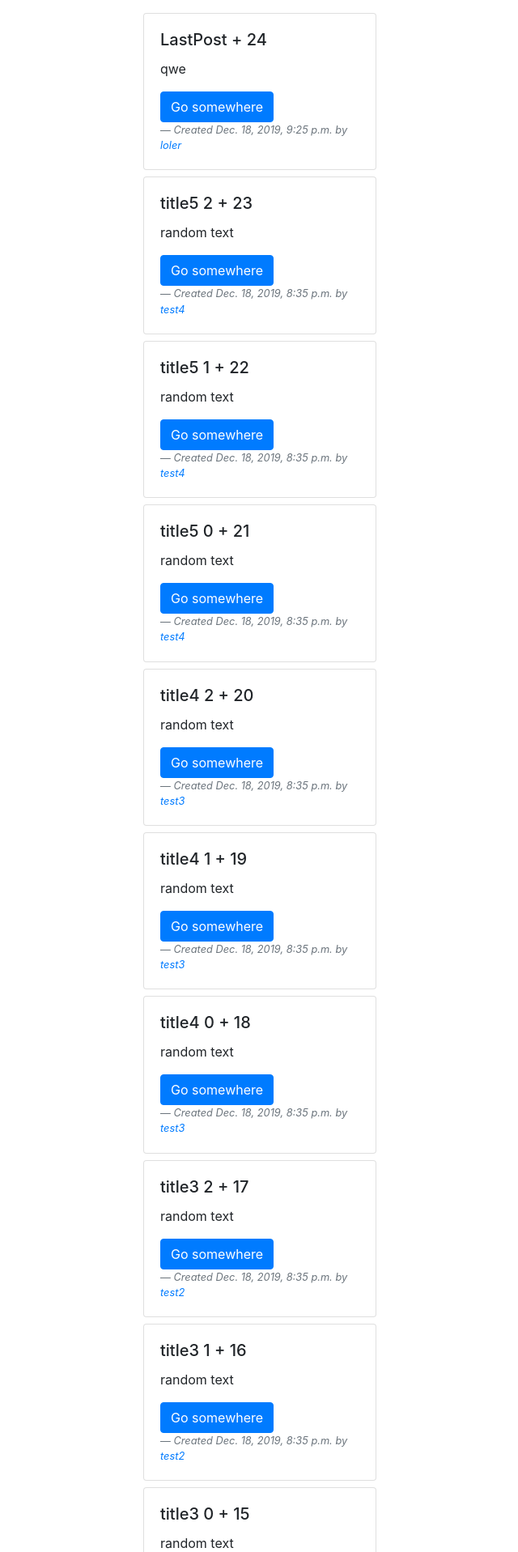
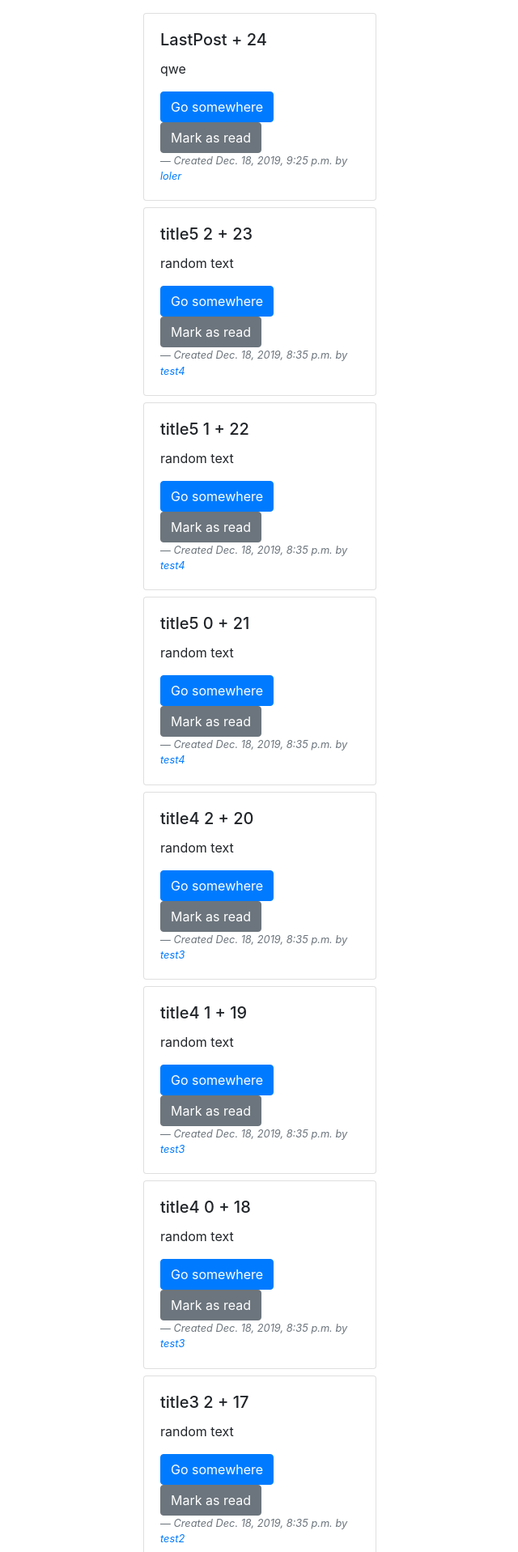
Before and after one commit to Markoni23/BlogDjango, a Django app: page / in a window 1280 px wide. Shown: the part 56-1973 px from the top of the page at 81% size, without its empty margins (193-833 px from the left). Run offline with Django 3.2, Linux system fonts and the light colour scheme; a user stored in the database is signed in; data comes from the database, SQL or seed files in the repository; both versions use the stored data as it was after the commit; some libraries are stand-ins or nearby versions.

Commit message:
adding readed action

```diff
--- a/Blog/posts/models.py
+++ b/Blog/posts/models.py
@@ -7,6 +7,9 @@ class Post(models.Model):
     created = models.DateTimeField(auto_now_add=True)
     author = models.ForeignKey(Account,
                                 on_delete=models.CASCADE)
+    readed_by = models.ManyToManyField(Account,
+                                related_name='readed_posts',
+                                blank = True)
 
     def __str__(self):
         return self.title
--- a/Blog/posts/urls.py
+++ b/Blog/posts/urls.py
@@ -4,6 +4,7 @@ from .views import *
 
 urlpatterns = [
     path('', PostsListView.as_view(), name='posts'),
-    path('post/<int:pk>', PostDetailView.as_view(), name='post-detail'),
+    path('post/<int:pk>', PostDetailView.as_view(), name='post_detail'),
+    path('post/readed/<int:pk>', mark_as_readed, name='post_readed'),
     path('create/', PostCreateView.as_view(), name='post_create'),
 ]
--- a/Blog/posts/views.py
+++ b/Blog/posts/views.py
@@ -1,9 +1,16 @@
-from django.shortcuts import render
+from django.shortcuts import render, redirect
 from .models import Post
 from accounts.models import Account
 from django.views.generic import ListView, DetailView
 from django.views.generic.edit import CreateView, UpdateView, DeleteView
 from django.contrib.auth.mixins import LoginRequiredMixin
+
+def mark_as_readed(request, pk):
+    user = request.user.account
+    post = Post.objects.get(pk=pk)
+    post.readed_by.add(user)
+    return redirect('post_by_user', pk=user.pk)
+
 
 class PostsListView(LoginRequiredMixin, ListView):
     queryset = Post.objects.all()
--- a/Blog/templates/posts/post_detail.html
+++ b/Blog/templates/posts/post_detail.html
@@ -3,8 +3,11 @@
     <div class="card mb-2" style="width: 20rem;">
         <div class="card-body">
             <h5 class="card-title">{{post.title}}</h5>
+            {% if user.account in post.readed_by.all  %}
+            <p class="card-text">Readed</p>
+            {% endif %}
             <p class="card-text">{{post.text}}</p>
-        <a href="/post/{{post.pk}}" class="btn btn-primary">Go somewhere</a>
+        <a href="{% url 'post_detail' post.id %}" class="btn btn-secondary">Mark as read</a>
         <footer class="blockquote-footer"><cite title="Source Title">Created {{post.created}} by {{post.author}}</cite></footer>
 
   </div>
--- a/Blog/templates/posts/posts.html
+++ b/Blog/templates/posts/posts.html
@@ -4,8 +4,12 @@
     <div class="card mb-2" style="width: 18rem;">
         <div class="card-body">
             <h5 class="card-title">{{post.title}} + {{post.pk}}</h5>
+            {% if user.account in post.readed_by.all  %}
+            <p class="card-text">Readed</p>
+            {% endif %}
             <p class="card-text">{{post.text}}</p>
-        <a href="/post/{{post.pk}}" class="btn btn-primary">Go somewhere</a>
+        <a href="{% url 'post_detail' post.id %}" class="btn btn-primary">Go somewhere</a>
+        <a href="{% url 'post_readed' post.id %}" class="btn btn-secondary">Mark as read</a>
         <footer class="blockquote-footer"><cite title="Source Title">Created {{post.created}} by <a href="{% url 'profile' post.author.pk%}"> {{post.author}}</a></cite></footer>
 
   </div>
```
Also changed, not shown: Blog/db.sqlite3, Blog/posts/migrations/0003_post_readed_by.py (added).
